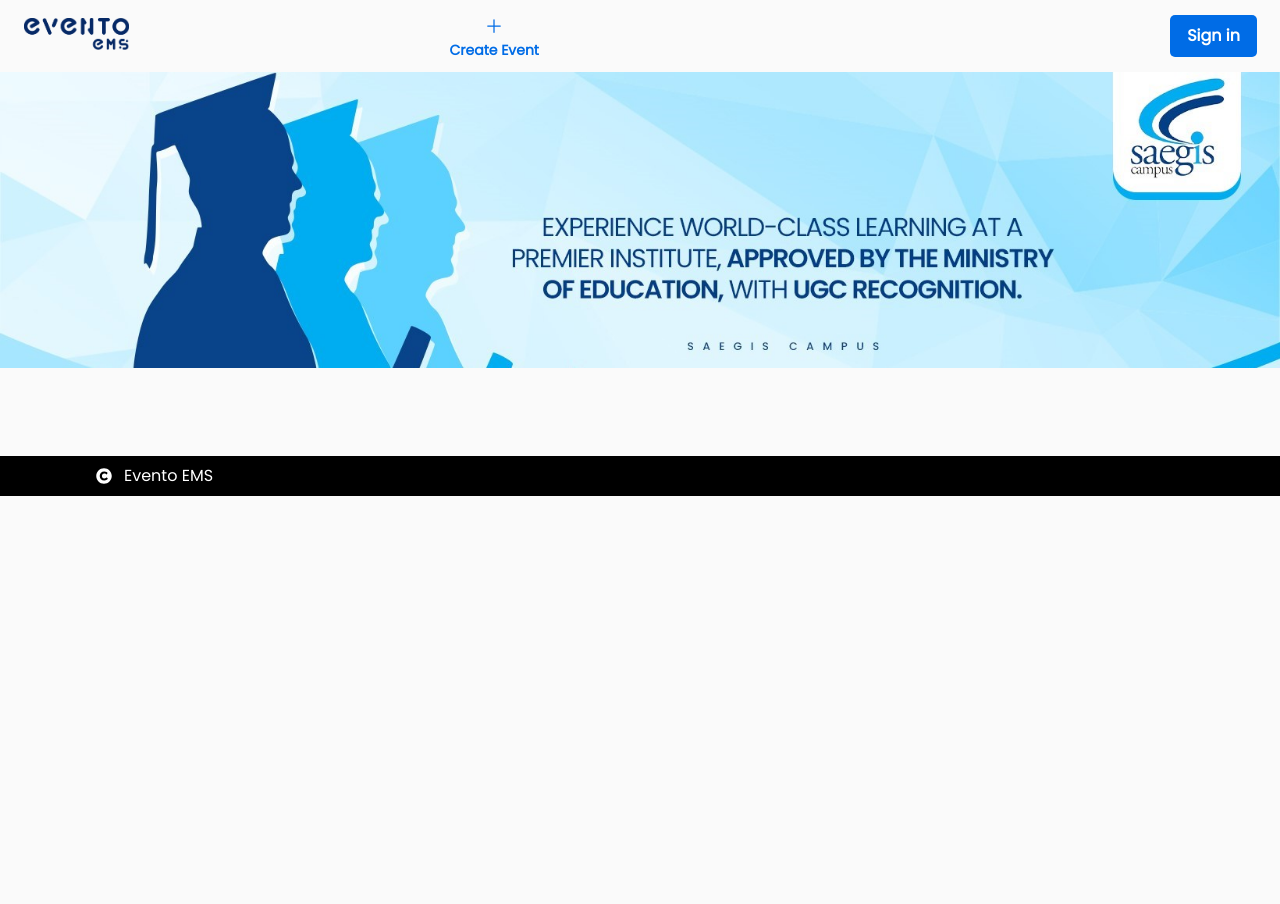
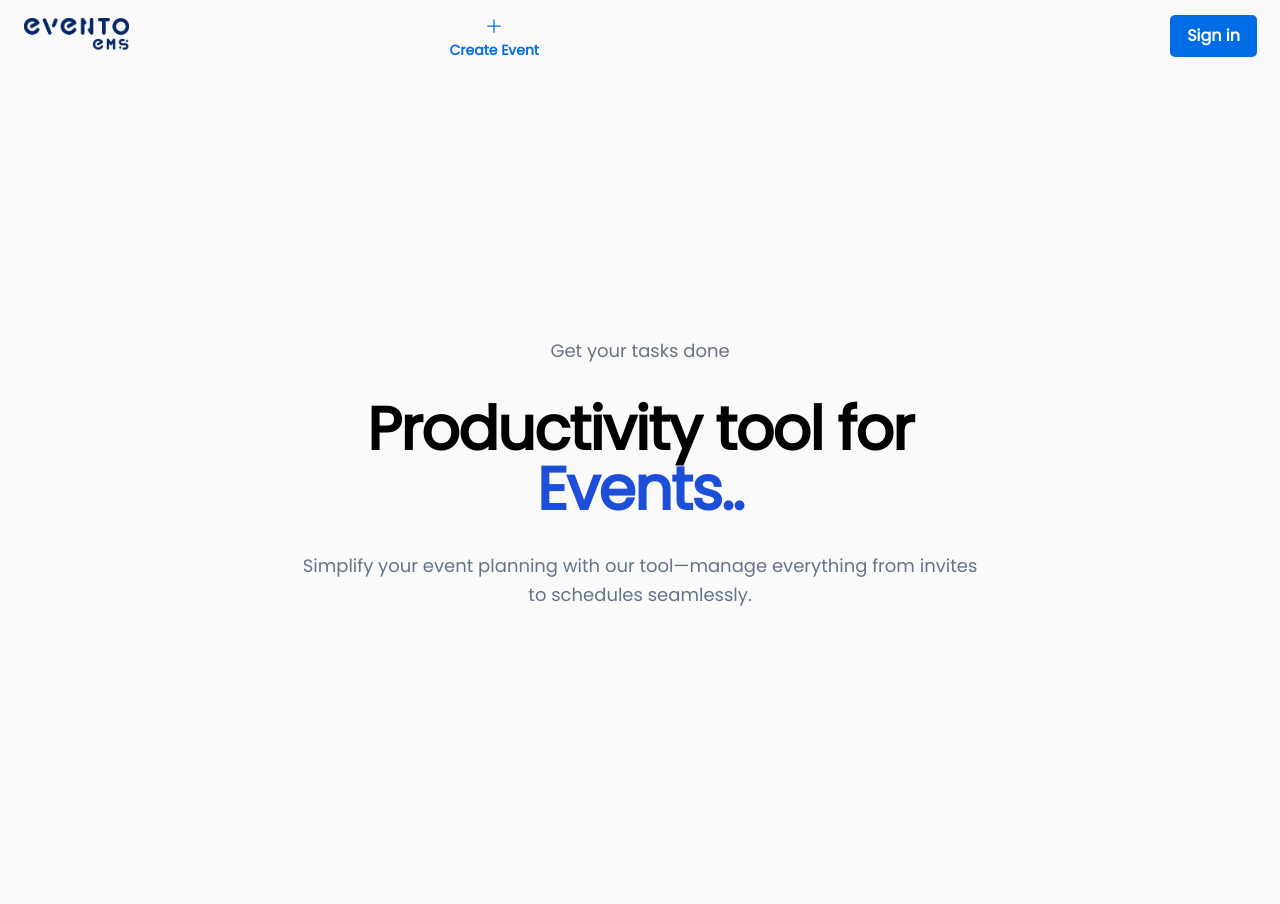
Before and after one commit to amitver01/eventHorizon, a React (Vite) app: page / in a window 1280 px wide. Shown: the top 904 px of the page. Before the commit the page ends 800 px from the top, so only its background shows below. Built offline with nearby package versions, Linux system fonts and the light colour scheme; no server answers.

Commit message:
hero added with heading

```diff
--- a/src/pages/DisplayEvents.jsx
+++ b/src/pages/DisplayEvents.jsx
@@ -39,6 +39,11 @@
   if (loading) return <div>Loading...</div>;
 
   return (
+    <div className="text-center">
+      <h1 className="my-3 sm:my-4 md:my-8 text-3xl sm:text-4xl md:text-5xl lg:text-6xl font-bold leading-10 tracking-tight text-black">
+            Listed
+            <span className="text-blue-700"> Events..</span>
+          </h1>
     <div className="mx-10 my-5 grid gap-x-6 gap-y-8 grid-cols-1 sm:grid-cols-2 md:grid-cols-3 lg:grid-cols-4">
       {events.length > 0 &&
         events.map((event) => {
@@ -112,5 +117,6 @@
           );
         })}
     </div>
+  </div>
   );
 }
--- a/src/pages/EventPage.jsx
+++ b/src/pages/EventPage.jsx
@@ -46,6 +46,8 @@
   const eventTime = event.eventTime || 'N/A';
 
   return (
+    <div>
+
     <div className="p-6 max-w-4xl mx-auto">
       <div className="bg-white shadow-lg rounded-lg overflow-hidden">
         <div className="relative">
@@ -87,5 +89,6 @@
         </div>
       </div>
     </div>
+  </div>
   );
 }
--- /dev/null
+++ b/src/pages/Hero.jsx
@@ -0,0 +1,23 @@
+import React from 'react';
+
+const HeroSection = () => {
+  return (
+    <section className="w-full h-screen py-8 sm:py-16 md:py-24 flex items-center justify-center">
+      <div className="mx-auto max-w-[43rem]">
+        <div className="text-center">
+          <p className="text-lg font-medium leading-8 text-gray-500">Get your tasks done</p>
+          <h1 className="my-3 sm:my-4 md:my-8 text-3xl sm:text-4xl md:text-5xl lg:text-6xl font-bold leading-10 tracking-tight text-black">
+            Productivity tool for
+            <span className="text-blue-700"> Events..</span>
+          </h1>
+          <p className="text-lg leading-relaxed text-slate-500">
+          Simplify your event planning with our tool—manage everything from invites to schedules seamlessly.
+          </p>
+        </div>
+
+      </div>
+    </section>
+  );
+};
+
+export default HeroSection;
--- a/src/pages/IndexPage.jsx
+++ b/src/pages/IndexPage.jsx
@@ -1,13 +1,9 @@
 import DisplayEvents from './DisplayEvents';
-
+import Hero from './Hero' ;
 export default function IndexPage() {
   return (
-    <div className="flex flex-col">
-      <div className="hidden sm:block">
-        <div className="flex item-center inset-0">
-          <img src="/hero.jpg" alt="" className="w-full" />
-        </div>
-      </div>
+    <div>
+      <Hero/>
       <DisplayEvents />
     </div>
   );
```
